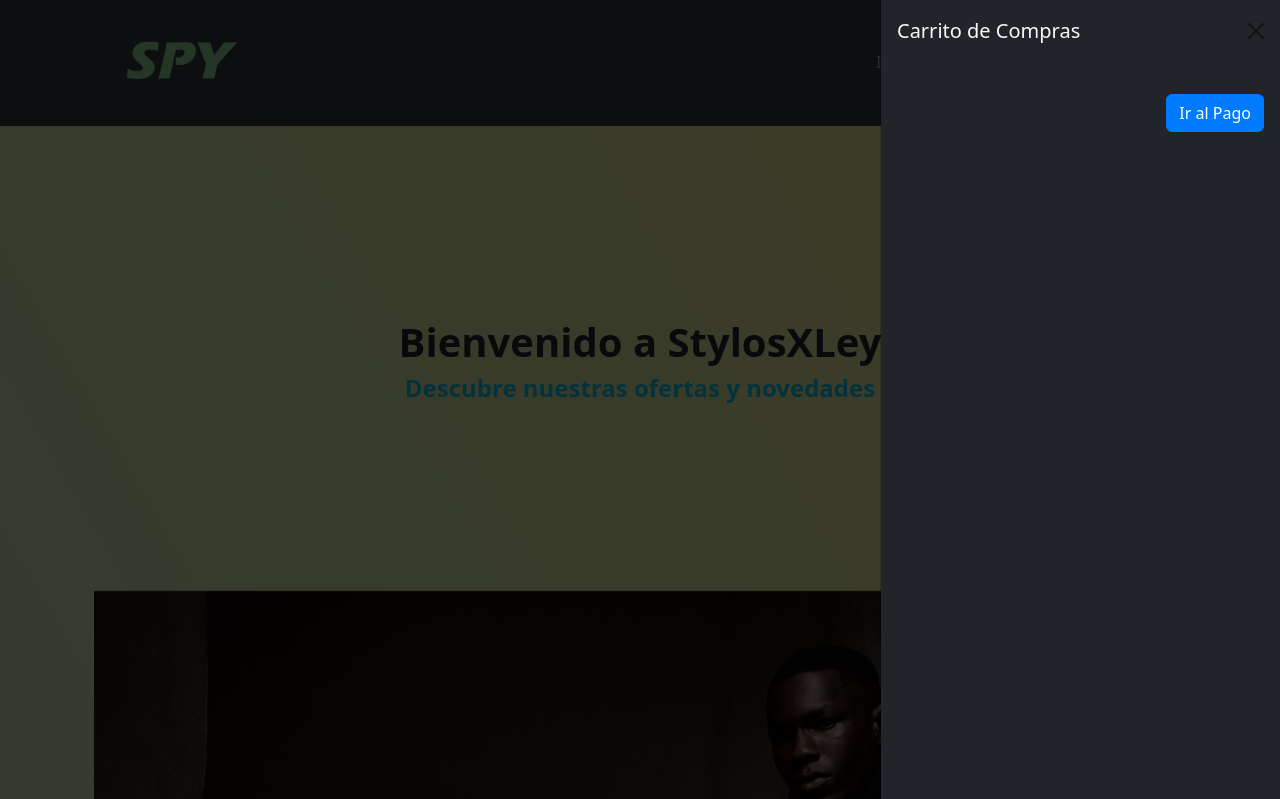
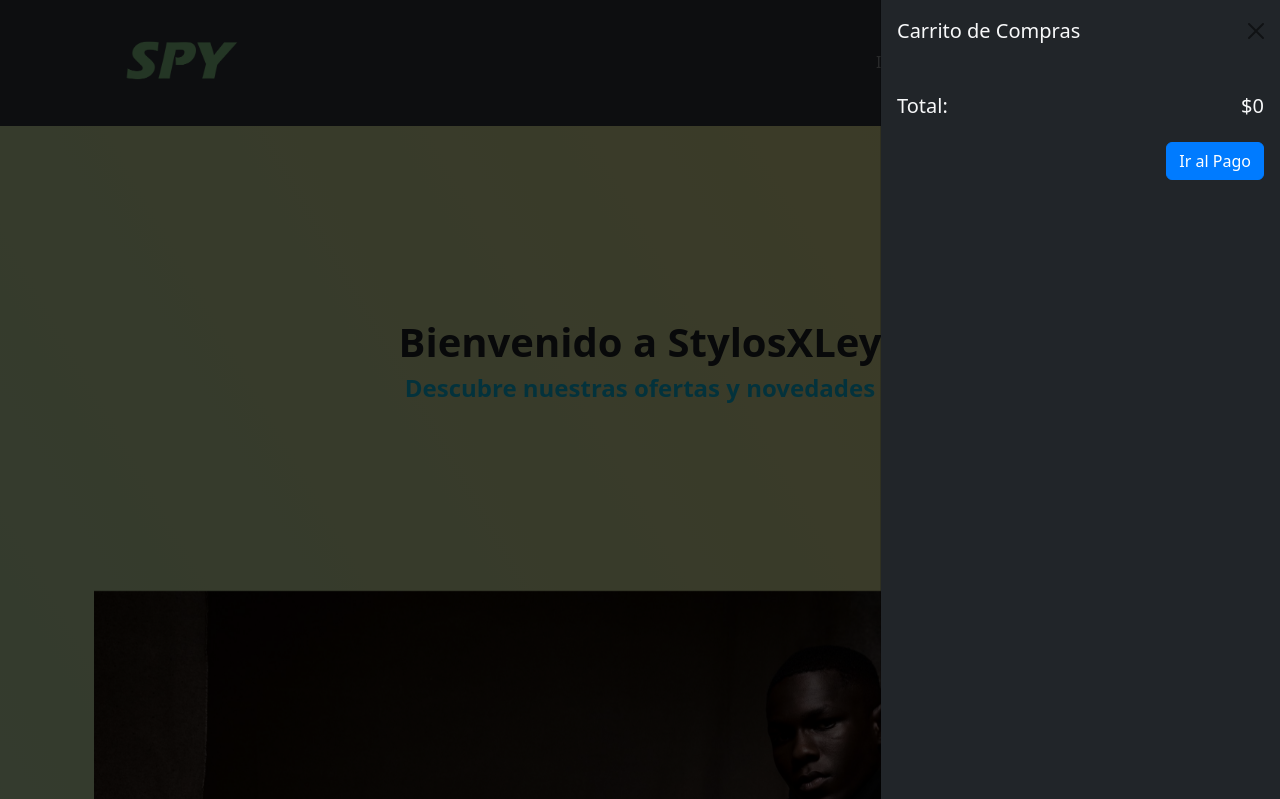
Before and after one commit to Dashaketa/Ferramas, a Django app: page /Spy/ in a window 1280 px wide, after a click that opens the changed part. Shown: the top 799 px of the page. Run offline with Django 5.2, Linux system fonts and the light colour scheme.

Commit message:
completar

```diff
--- a/ProyectoWeb-main/Django/Spy/templates/base/header.html
+++ b/ProyectoWeb-main/Django/Spy/templates/base/header.html
@@ -1,4 +1,3 @@
-<!-- Catálogo de productos optimizado con bucles para una ferretería con carrito funcional -->
 <!DOCTYPE html>
 <html lang="en">
 <head>
@@ -54,7 +53,6 @@
         </div>
     </nav>
 
-
     <!-- Carrito Offcanvas -->
     <div class="offcanvas offcanvas-end navbar-dark bg-dark" tabindex="-1" id="carritoOffcanvas" aria-labelledby="carritoLabel">
         <div class="offcanvas-header">
@@ -63,14 +61,30 @@
         </div>
         <div class="offcanvas-body">
             <ul id="carrito-items" class="list-group mb-3"></ul>
+            <div class="d-flex justify-content-between align-items-center mt-3">
+                <h5 class="text-light">Total:</h5>
+                <h5 class="text-light" id="total-pagar">$0</h5>
+            </div>
             <div class="d-flex justify-content-end mt-3">
-              <!-- Nuevo botón para ir a la página de pago -->
-              <a href="{% url 'pagina_pago' %}" class="btn btn-primary" id="ir-a-pagar">Ir al Pago</a>
-          </div>
+                <a href="{% url 'pagina_pago' %}" class="btn btn-primary" id="ir-a-pagar">Ir al Pago</a>
+            </div>
         </div>
     </div>
 
     <script src="https://cdn.jsdelivr.net/npm/bootstrap@5.3.3/dist/js/bootstrap.bundle.min.js" integrity="sha384-YvpcrYf0tY3lHB60NNkmXc5s9fDVZLESaAA55NDzOxhy9GkcIdslK1eN7N6jIeHz" crossorigin="anonymous"></script>
+
+    <script>
+        document.addEventListener('DOMContentLoaded', function () {
+            const cuentaDropdown = document.getElementById('cuentaDropdown');
+            const dropdownMenu = new bootstrap.Dropdown(cuentaDropdown);
+
+            cuentaDropdown.addEventListener('click', function (event) {
+                event.preventDefault(); // Evita que recargue la página
+                dropdownMenu.toggle(); // Alterna el despliegue del menú
+            });
+        });
+    </script>
+
     <script>
         document.addEventListener('DOMContentLoaded', function () {
             const carrito = [];
@@ -136,7 +150,7 @@
                 }
 
                 // Actualizar el total a pagar
-                totalPagar.textContent = total;
+                totalPagar.textContent = `$${total}`;
             }
         });
     </script>
--- a/ProyectoWeb-main/Django/Spy/views.py
+++ b/ProyectoWeb-main/Django/Spy/views.py
@@ -14,7 +14,7 @@ def es_administrador(user):
 #pagina_pago
 
 def pagina_pago(request):
-    return render(request, 'pagina_pago.html')
+    return render(request, 'pages/pagina_pago.html')
 
 # Vista de inicio
 def home(request):
```
Also changed, not shown: ProyectoWeb-main/Django/db.sqlite3.
